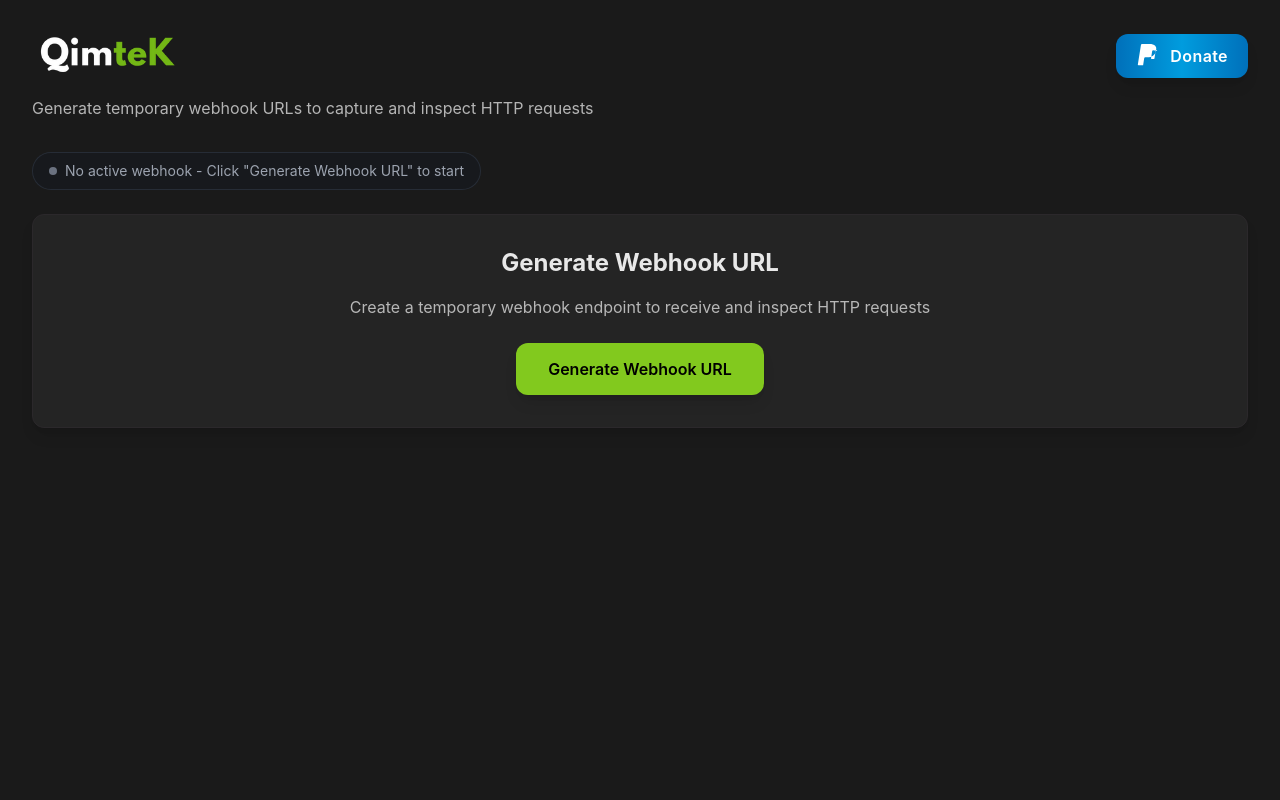
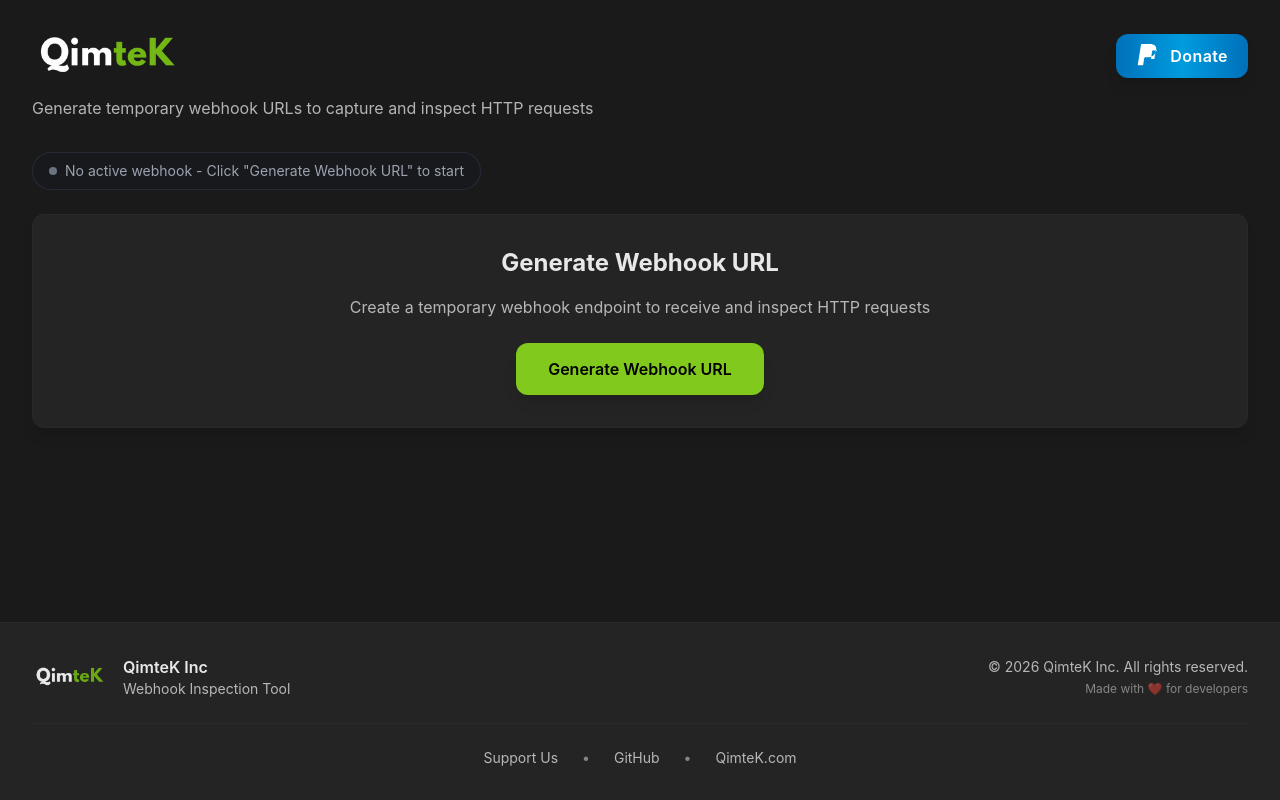
Before and after one commit to wal3fo/QimteK-Webhook, a React (Vite) app: page / in a window 1280 px wide. Built offline with nearby package versions, Linux system fonts and the light colour scheme.

Commit message:
Add Footer component to Home and RequestDetails pages for improved layout

```diff
--- /dev/null
+++ b/src/components/Footer.tsx
@@ -0,0 +1,67 @@
+import { cn } from '@/lib/utils';
+import Logo from './Logo';
+
+export default function Footer() {
+  const currentYear = new Date().getFullYear();
+
+  return (
+    <footer className="bg-qimtek-bg-surface border-t border-qimtek-border mt-auto">
+      <div className="container mx-auto px-4 sm:px-6 lg:px-8 py-6 sm:py-8 max-w-7xl">
+        <div className="flex flex-col sm:flex-row items-center justify-between gap-4 sm:gap-6">
+          {/* Logo and Company Info */}
+          <div className="flex flex-col sm:flex-row items-center gap-3 sm:gap-4">
+            <Logo size="sm" className="opacity-90" />
+            <div className="text-center sm:text-left">
+              <p className="text-sm sm:text-base font-semibold text-qimtek-text">
+                QimteK Inc
+              </p>
+              <p className="text-xs sm:text-sm text-qimtek-text-secondary">
+                Webhook Inspection Tool
+              </p>
+            </div>
+          </div>
+
+          {/* Copyright */}
+          <div className="text-center sm:text-right">
+            <p className="text-xs sm:text-sm text-qimtek-text-secondary">
+              © {currentYear} QimteK Inc. All rights reserved.
+            </p>
+            <p className="text-xs text-qimtek-text-tertiary mt-1">
+              Made with ❤️ for developers
+            </p>
+          </div>
+        </div>
+
+        {/* Additional Links (Optional) */}
+        <div className="mt-6 pt-6 border-t border-qimtek-border flex flex-col sm:flex-row items-center justify-center gap-4 sm:gap-6 text-xs sm:text-sm text-qimtek-text-secondary">
+          <a
+            href="https://www.paypal.com/paypalme/drgineer/5?currencyCode=USD"
+            target="_blank"
+            rel="noopener noreferrer"
+            className="hover:text-[#82c91e] transition-colors duration-200 touch-manipulation"
+          >
+            Support Us
+          </a>
+          <span className="hidden sm:inline text-qimtek-text-tertiary">•</span>
+          <a
+            href="https://github.com"
+            target="_blank"
+            rel="noopener noreferrer"
+            className="hover:text-[#82c91e] transition-colors duration-200 touch-manipulation"
+          >
+            GitHub
+          </a>
+          <span className="hidden sm:inline text-qimtek-text-tertiary">•</span>
+          <a
+            href="https://qimtek.com"
+            target="_blank"
+            rel="noopener noreferrer"
+            className="hover:text-[#82c91e] transition-colors duration-200 touch-manipulation"
+          >
+            QimteK.com
+          </a>
+        </div>
+      </div>
+    </footer>
+  );
+}
--- a/src/pages/Home.tsx
+++ b/src/pages/Home.tsx
@@ -5,6 +5,7 @@ import { useWebhook } from '@/hooks/useWebhook';
 import { cn } from '@/lib/utils';
 import { format } from 'date-fns';
 import Logo from '@/components/Logo';
+import Footer from '@/components/Footer';
 
 const METHOD_COLORS: Record<string, string> = {
   GET: 'bg-blue-900/30 text-blue-300 border border-blue-700/50',
@@ -176,9 +177,9 @@ export default function Home() {
   }, [filteredRequests]);
 
   return (
-    <div className="min-h-screen bg-qimtek-bg page-enter">
+    <div className="min-h-screen bg-qimtek-bg page-enter flex flex-col">
       <div className={cn(
-        "container mx-auto px-4 sm:px-6 lg:px-8 py-4 sm:py-6 lg:py-8 max-w-7xl",
+        "container mx-auto px-4 sm:px-6 lg:px-8 py-4 sm:py-6 lg:py-8 max-w-7xl flex-1",
         isSearchFocused && isMobile && "pb-2"
       )}>
         {/* Header */}
@@ -454,6 +455,7 @@ export default function Home() {
           </div>
         )}
       </div>
+      <Footer />
     </div>
   );
 }
--- a/src/pages/RequestDetails.tsx
+++ b/src/pages/RequestDetails.tsx
@@ -4,6 +4,7 @@ import { ArrowLeft, Copy, Check } from 'lucide-react';
 import { cn } from '@/lib/utils';
 import { format } from 'date-fns';
 import Logo from '@/components/Logo';
+import Footer from '@/components/Footer';
 
 const API_URL = import.meta.env.VITE_API_URL || '/api';
 
@@ -318,6 +319,7 @@ export default function RequestDetails() {
           </div>
         )}
       </div>
+      <Footer />
     </div>
   );
 }
```
